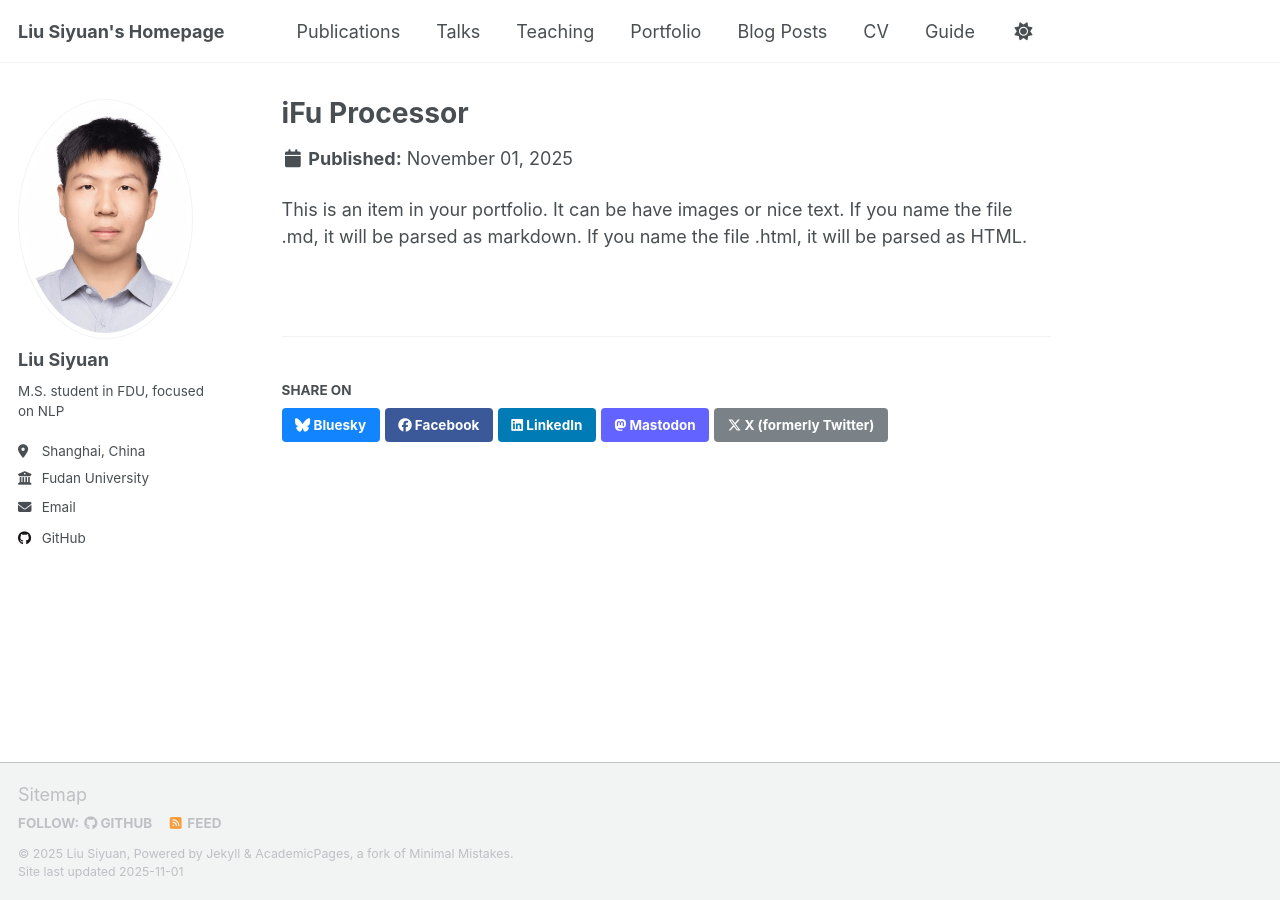
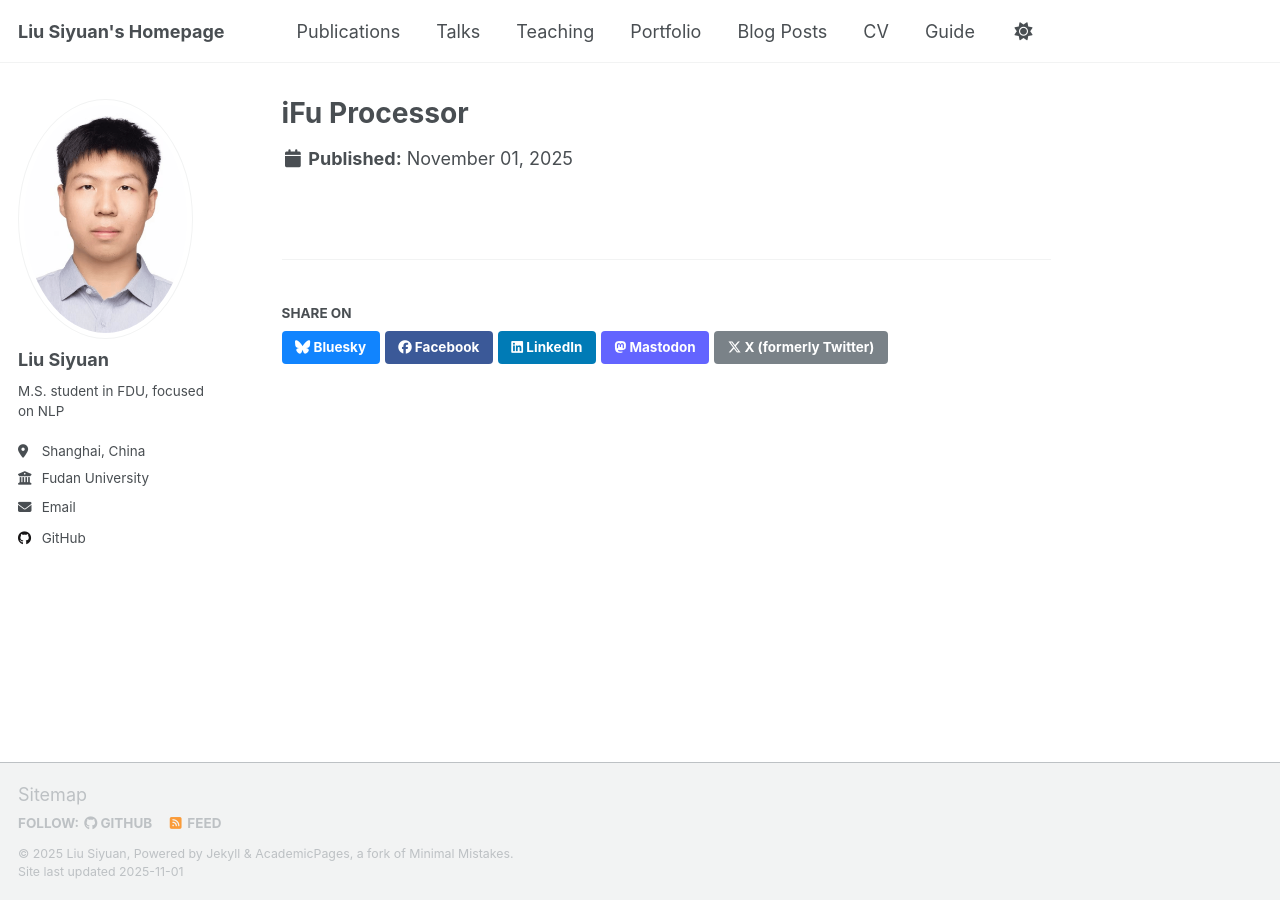
Before and after one commit to Liusiyuan2022/liuisyuan.github.io, a Jekyll site: the page built from _portfolio/iFuProcessor.md, in a window 1280 px wide. Built offline with Jekyll 4.4.1, drawn with Linux system fonts in a browser that asks for light colours; a script that is not in the unit is left out.

```diff
--- a/_portfolio/iFuProcessor.md
+++ b/_portfolio/iFuProcessor.md
@@ -1,8 +1,6 @@
 ---
 title: "iFu Processor"
-external_url: "https://github.com/iFuProcessor"
 excerpt: "Out-of-order superscalar processor; First Prize, 8th Loongson Cup (Team) <br/><img src='/images/iFuCore.png' alt='iFu Processor Architecture'/>"
 collection: portfolio
+external_url: "https://your.project.link"
 ---
-
-This is an item in your portfolio. It can be have images or nice text. If you name the file .md, it will be parsed as markdown. If you name the file .html, it will be parsed as HTML.
```
